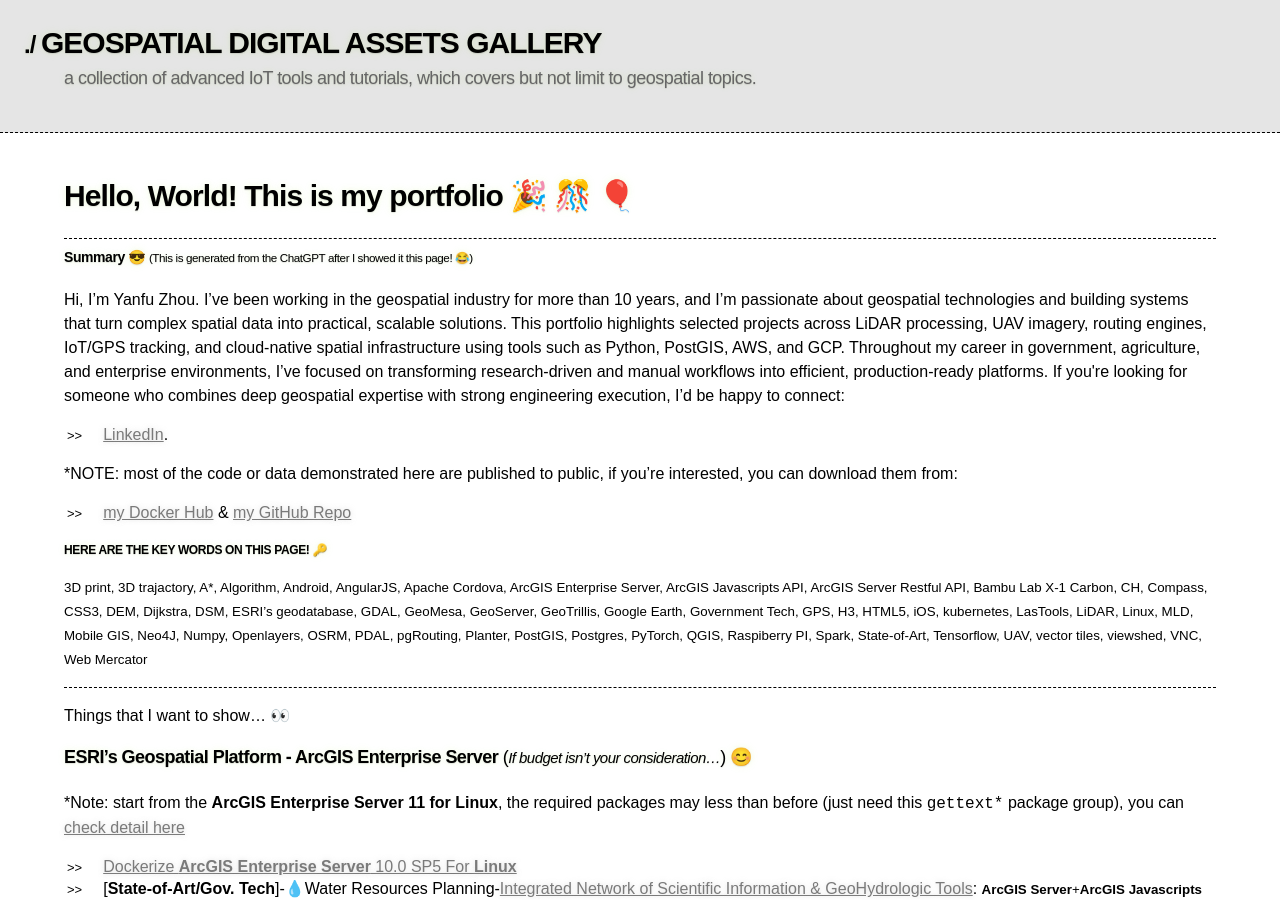
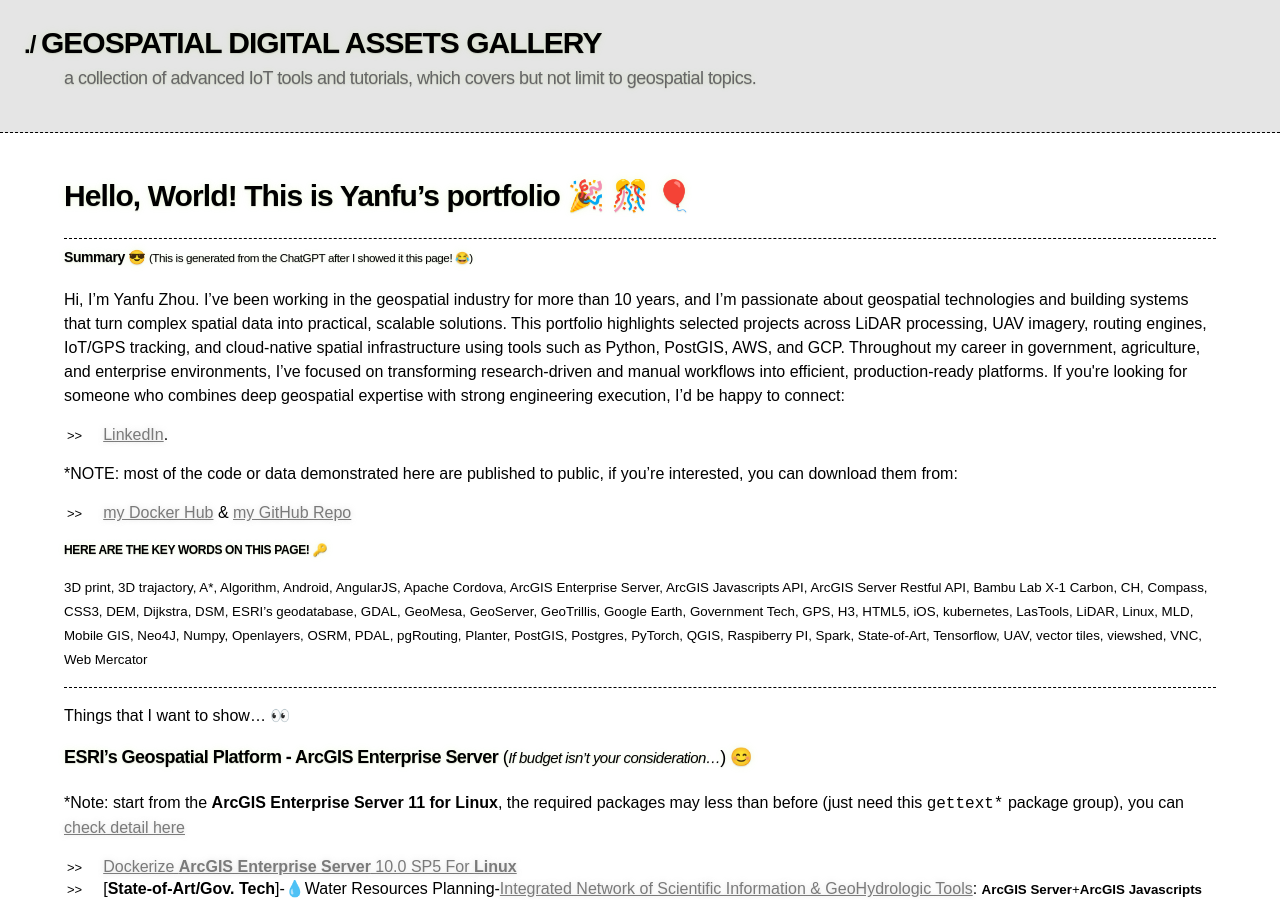
Before and after one commit to yanfuzhou/yanfuzhou.github.io, a Jekyll site: the page built from index.md, in a window 1280 px wide and 900 px high. Built offline with Jekyll 4.4.1, drawn with Linux system fonts in a browser that asks for light colours; our own code applies the rules of GitHub Pages for plain Markdown files.

Commit message:
adjust content

```diff
--- a/index.md
+++ b/index.md
@@ -2,7 +2,7 @@
 layout: yanfu
 ---
 
-# [](#header-1) **Hello, World! This is my portfolio** 🎉 🎊 🎈
+# [](#header-1) **Hello, World! This is Yanfu's portfolio** 🎉 🎊 🎈
 
 ---
 
```
